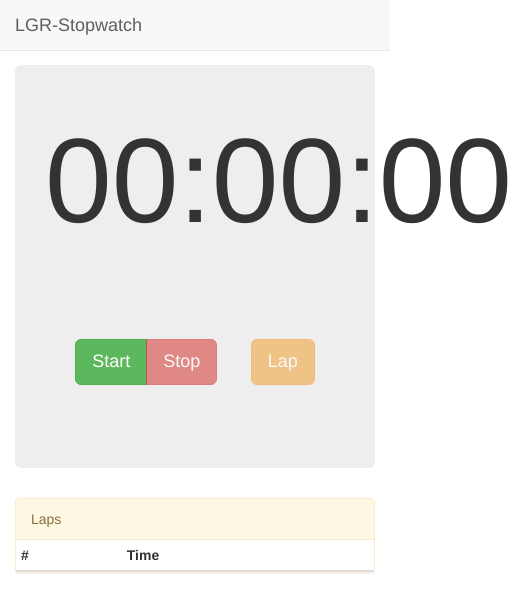
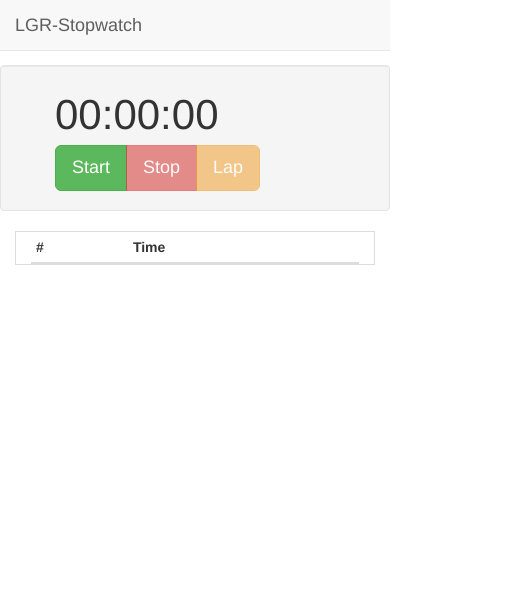
Before and after one commit to cz8s/lgr-stopwatch, a plain HTML site: page index.html in a window 390 px wide. Shown: the whole page, 512 px wide, since content can reach past the window. Drawn offline with Linux system fonts and the light colour scheme.

Commit message:
more mobile friendly

```diff
--- a/css/stopwatch.css
+++ b/css/stopwatch.css
@@ -3,6 +3,13 @@ body {
 }
 
 .time {
-		font-size: 120px;
-		text-align: center;
+		font-size: 800%;
+		margin-left:10%;
 	}
+.buttons {
+		margin-left:10%;
+	}
+
+@media (max-width: 480px) {
+  .time { font-size: 300%; }
+}
--- a/index.html
+++ b/index.html
@@ -26,23 +26,17 @@
 	</div>
 </div>
 
+<div class="container well">
+	<span id="timer" class="time">00:00:00</span>
+	<div class="btn-group btn-group-lg buttons">
+		<button type="button" class="btn btn-success" id="startbtn">Start</button>
+		<button type="button" class="btn btn-danger disabled" id="stopbtn">Stop</button>
+		<button type="button" class="btn btn-warning disabled" id="lapbtn">Lap</button>
+	</div>
+</div>
+
 <div class="container">
-
-	<div class="jumbotron">
-		<div class="time">
-			<span id="timer">00:00:00</span>
-			<div class="btn-group btn-group-lg">
-				<button type="button" class="btn btn-success" id="startbtn">Start</button>
-				<button type="button" class="btn btn-danger disabled" id="stopbtn">Stop</button>
-			</div>
-			<div class="btn-group btn-group-lg">
-				<button type="button" class="btn btn-warning disabled" id="lapbtn">Lap</button>
-			</div>
-		</div>
-	</div>
-
-	<div class="panel panel-warning">
-		<div class="panel-heading">Laps</div>
+	<div class="table-responsive col-md-4 col-md-offset-1">
 		<table class="table table-hover table-condensed" id="timetable">
 			<thead>
 				<tr>
@@ -54,7 +48,7 @@
 			</tbody>
 		</table>
 	</div>
-</div><!-- /.container -->
+</div>
 
 
 
```
